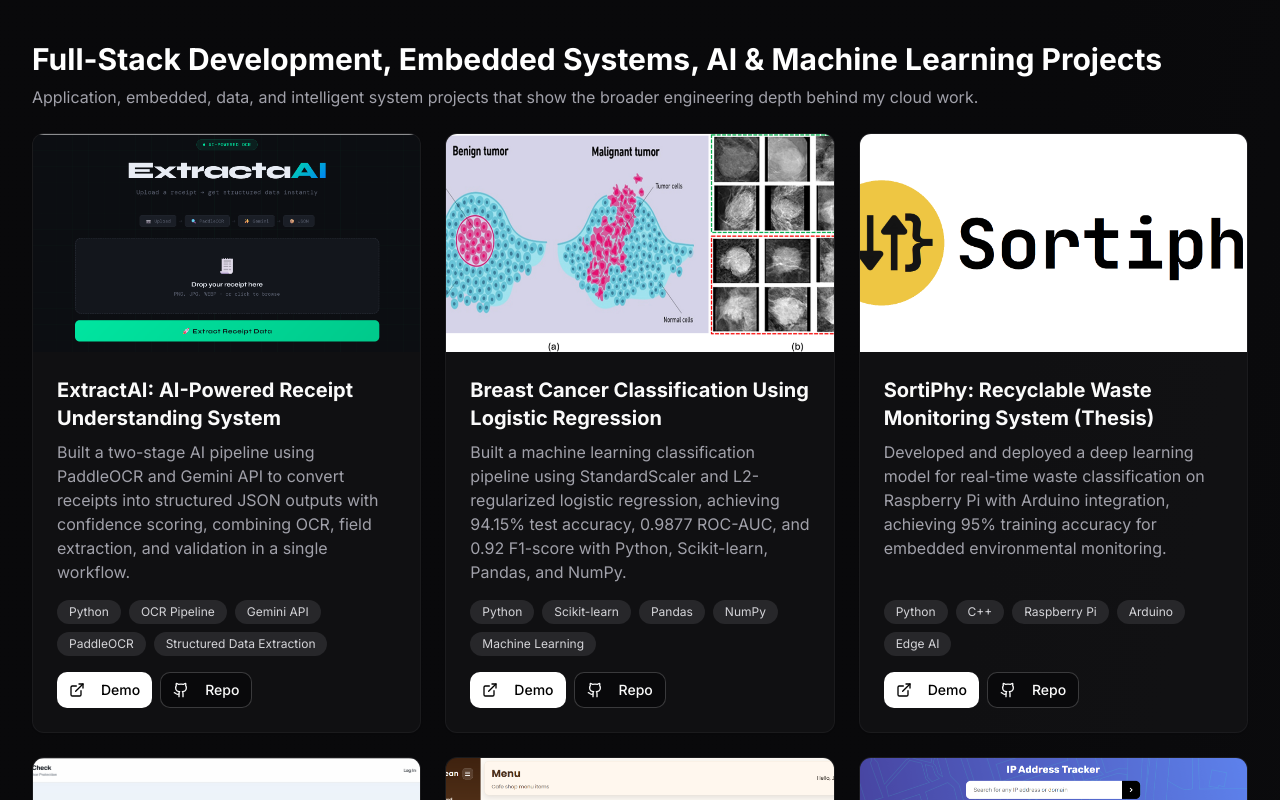
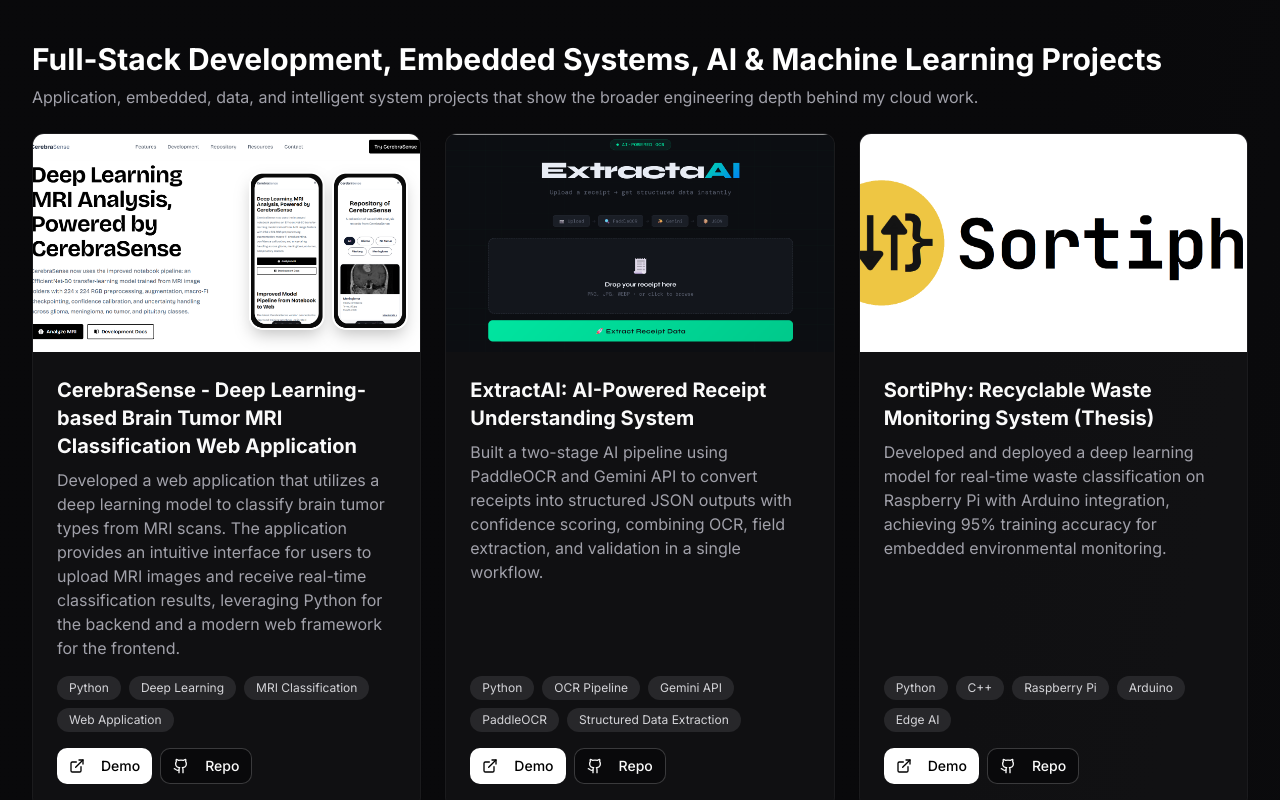
Before and after one commit to Juaaanits/juanito-portfolio-website, a Next.js app: page /projects in a window 1280 px wide. Shown: the part 960-1760 px from the top of the page. Built offline with nearby package versions, Linux system fonts and the light colour scheme.

Commit message:
feat: update project section

```diff
--- a/data/projects-data.ts
+++ b/data/projects-data.ts
@@ -10,6 +10,18 @@ export type Project = {
 };
 
 const projects: Project[] = [
+  {
+    id: 29,
+    title:
+      "CerebraSense - Deep Learning-based Brain Tumor MRI Classification Web Application",
+    description:
+      "Developed a web application that utilizes a deep learning model to classify brain tumor types from MRI scans. The application provides an intuitive interface for users to upload MRI images and receive real-time classification results, leveraging Python for the backend and a modern web framework for the frontend.",
+    image: "/images/CerebraSense-Brain-Tumor-MRI-Classification.png",
+    category: "software-ai",
+    tags: ["Python", "Deep Learning", "MRI Classification", "Web Application"],
+    github: "https://github.com/Juaaanits/Cerebrasense-Web",
+    demo: "https://cerebrasense-web.vercel.app/",
+  },
   {
     id: 5,
     title: "ExtractAI: AI-Powered Receipt Understanding System",
@@ -46,6 +58,17 @@ const projects: Project[] = [
     demo: "https://github.com/Juaaanits/setup-mongodb-monitoring-prometheus-grafana",
   },
   {
+    id: 8,
+    title: "SortiPhy: Recyclable Waste Monitoring System (Thesis)",
+    description:
+      "Developed and deployed a deep learning model for real-time waste classification on Raspberry Pi with Arduino integration, achieving 95% training accuracy for embedded environmental monitoring.",
+    image: "/images/SortiPhy.png",
+    category: "software-ai",
+    tags: ["Python", "C++", "Raspberry Pi", "Arduino", "Edge AI"],
+    github: "https://github.com/Juaaanits/sortiphy-thesis",
+    demo: "https://github.com/Juaaanits/sortiphy-thesis",
+  },
+  {
     id: 7,
     title: "Breast Cancer Classification Using Logistic Regression",
     description:
@@ -55,17 +78,6 @@ const projects: Project[] = [
     tags: ["Python", "Scikit-learn", "Pandas", "NumPy", "Machine Learning"],
     github: "https://github.com/Juaaanits/breast-cancer-classification-lr",
     demo: "https://github.com/Juaaanits/breast-cancer-classification-lr",
-  },
-  {
-    id: 8,
-    title: "SortiPhy: Recyclable Waste Monitoring System (Thesis)",
-    description:
-      "Developed and deployed a deep learning model for real-time waste classification on Raspberry Pi with Arduino integration, achieving 95% training accuracy for embedded environmental monitoring.",
-    image: "/images/SortiPhy.png",
-    category: "software-ai",
-    tags: ["Python", "C++", "Raspberry Pi", "Arduino", "Edge AI"],
-    github: "https://github.com/Juaaanits/sortiphy-thesis",
-    demo: "https://github.com/Juaaanits/sortiphy-thesis",
   },
 
   {
@@ -399,9 +411,9 @@ const projects: Project[] = [
 ];
 
 export const featuredProjects = [
+  projects.find((project) => project.id === 29)!,
+  projects.find((project) => project.id === 28)!,
   projects.find((project) => project.id === 5)!,
-  projects.find((project) => project.id === 6)!,
-  projects.find((project) => project.id === 7)!,
 ];
 
 export default {
```
Also changed, not shown: public/images/CerebraSense-Brain-Tumor-MRI-Classification.png (added), 1 other file (tests, documents, lock files or other folders).
